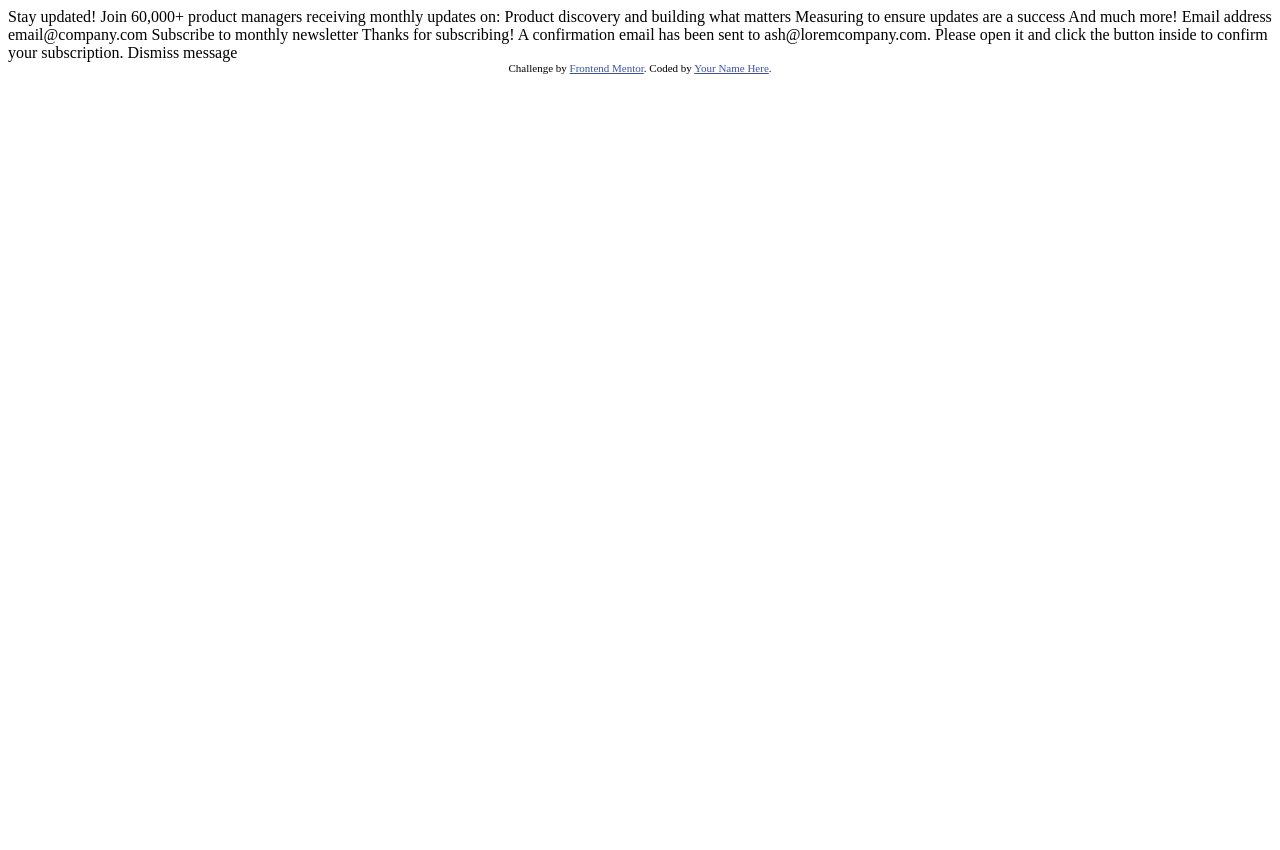
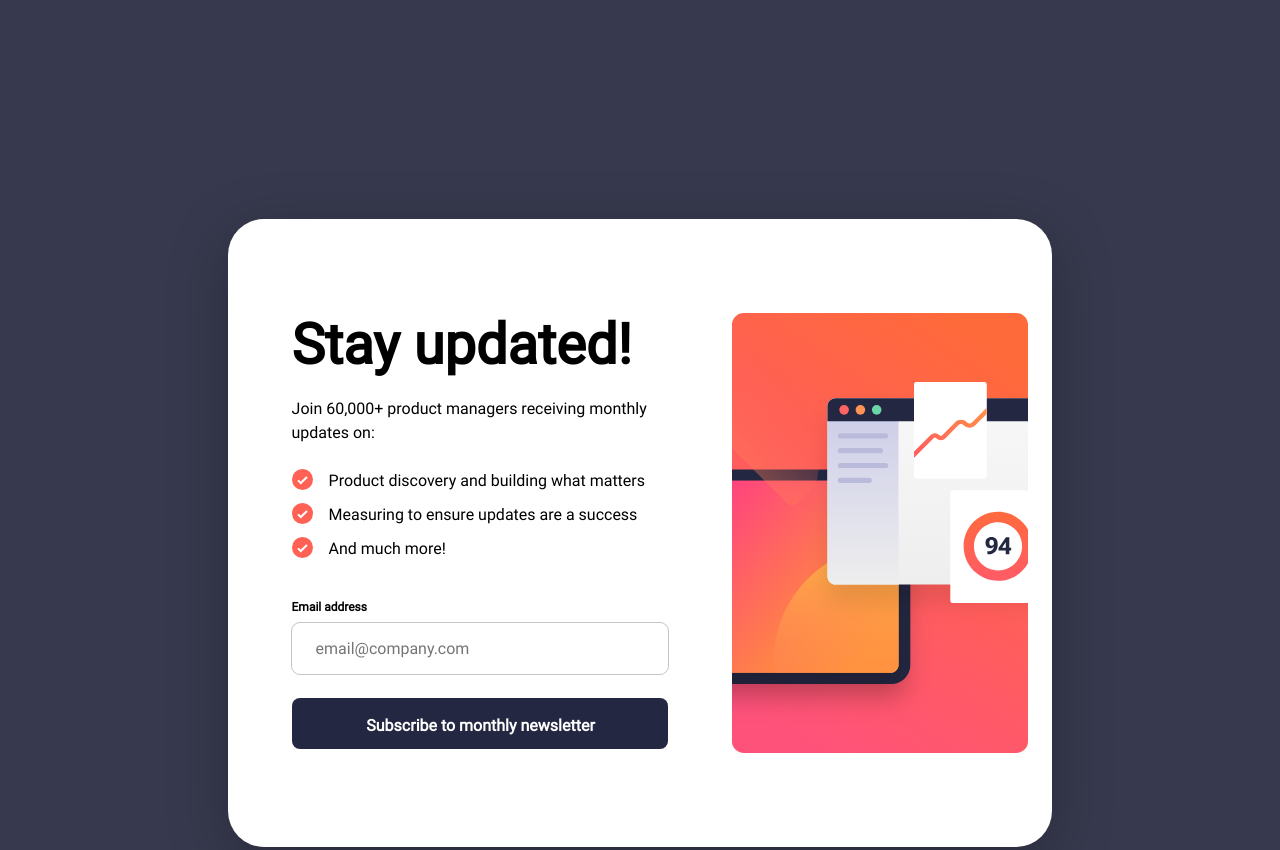
Before and after one commit to Chanawin-kmpn/newsletter-sign-up-form, a plain HTML site: page index.html in a window 1280 px wide. Shown: the top 850 px of the page. Before the commit the page ends 800 px from the top, so only its background shows below. Drawn offline with Linux system fonts and the light colour scheme.

Commit message:
Update project
Update project to github repositories

```diff
--- a/index.html
+++ b/index.html
@@ -1,52 +1,81 @@
 <!DOCTYPE html>
 <html lang="en">
+
 <head>
   <meta charset="UTF-8">
-  <meta name="viewport" content="width=device-width, initial-scale=1.0"> <!-- displays site properly based on user's device -->
+  <meta name="viewport" content="width=device-width, initial-scale=1.0">
+  <!-- displays site properly based on user's device -->
 
   <link rel="icon" type="image/png" sizes="32x32" href="./assets/images/favicon-32x32.png">
+  <link rel="stylesheet" href="style.css">
 
   <title>Frontend Mentor | Newsletter sign-up form with success message</title>
 
   <!-- Feel free to remove these styles or customise in your own stylesheet 👍 -->
   <style>
-    .attribution { font-size: 11px; text-align: center; }
-    .attribution a { color: hsl(228, 45%, 44%); }
+    .attribution {
+      font-size: 11px;
+      text-align: center;
+    }
+
+    .attribution a {
+      color: hsl(228, 45%, 44%);
+    }
   </style>
 </head>
+
 <body>
 
   <!-- Sign-up form start -->
-
-  Stay updated!
-
-  Join 60,000+ product managers receiving monthly updates on:
-
-  Product discovery and building what matters
-  Measuring to ensure updates are a success
-  And much more!
-
-  Email address
-  email@company.com
-
-  Subscribe to monthly newsletter
-
-  <!-- Sign-up form end -->
-
-  <!-- Success message start -->
-
-  Thanks for subscribing!
-
-  A confirmation email has been sent to ash@loremcompany.com.
-  Please open it and click the button inside to confirm your subscription.
-
-  Dismiss message
-
-  <!-- Success message end -->
+  <main class="container">
+    <div class="sign-up-form">
+      <div class="main-hero">
+        <img src="./assets/images/illustration-sign-up-mobile.svg" alt="Hero image" class="mobile-hero">
+        <img src="./assets/images/illustration-sign-up-desktop.svg" alt="Hero image" class="desktop-hero">
+      </div>
+      <div class="main-content">
+        <h1 class="heading-content">Stay updated!</h1>
+        <p class="info-content">Join 60,000+ product managers receiving monthly updates on:</p>
+        <ul class="list-content">
+          <li class="list-item"><img src="./assets/images/icon-list.svg" alt="Icon list">Product discovery and building
+            what matters</li>
+          <li class="list-item"><img src="./assets/images/icon-list.svg" alt="Icon list">Measuring to ensure updates
+            are
+            a success</li>
+          <li class="list-item"><img src="./assets/images/icon-list.svg" alt="Icon list">And much more!</li>
+        </ul>
+        <div class="email-container">
+          <form>
+            <div class="form-status">
+              <label for="email">Email address</label>
+              <p class="error-message"></p>
+            </div>
+            <input type="email" name="email" id="email-submit" placeholder="email@company.com">
+            <input type="submit" value="Subscribe to monthly newsletter" id="submit-btn" onclick="validateEmail(email)">
+          </form>
+        </div>
+      </div>
+    </div>
+    <div class="thank-form">
+      <section class="wrapper">
+        <div class="thank-content">
+          <img src="./assets/images/icon-success.svg" alt="Success icon" class="success-icon">
+          <h1 class="thank-heading">Thanks for subscribing!</h1>
+          <p class="thank-description">A confirmation email has been sent to <strong class="user-email"
+              id="user-email"></strong>.
+            Please open it and click the button inside to confirm your subscription.</p>
+        </div>
+        <button class="dismiss-btn">Dismiss message</button>
+      </section>
+    </div>
+  </main>
 
   <div class="attribution">
     Challenge by <a href="https://www.frontendmentor.io?ref=challenge" target="_blank">Frontend Mentor</a>.
     Coded by <a href="#">Your Name Here</a>.
   </div>
+
+  <script src="script.js"></script>
 </body>
+
 </html>
--- /dev/null
+++ b/script.js
@@ -0,0 +1,54 @@
+var submitBtn = document.getElementById("submit-btn");
+var dismissBtn = document.querySelector(".dismiss-btn")
+var signupForm = document.querySelector(".sign-up-form")
+var thankForm = document.querySelector(".thank-form")
+var userEmail = document.getElementById("user-email")
+
+
+submitBtn.addEventListener("click", function (event) {
+    event.preventDefault();
+
+    dismissBtn.addEventListener("click", function () {
+        signupForm.style.display = "flex";
+        thankForm.style.display = "none";
+    })
+
+    const emailSubmit = document.getElementById("email-submit").value;
+    const validEmail = validateEmail(emailSubmit);
+
+    if (validEmail) {
+        userEmail.textContent = emailSubmit;
+        signupForm.style.display = "none";
+        thankForm.style.display = "flex";
+    }
+
+
+});
+
+function validateEmail(email) {
+    var errorMessage = document.getElementsByClassName("error-message")[0];
+
+    var emailRegex = /^[^\s@]+@[^\s@]+\.[^\s@]+$/;
+
+    function inputStyle(error) {
+        var emailInput = document.getElementById("email-submit")
+        if (error = "error") {
+            emailInput.style.color = "hsla(4, 100%, 67%, 1)"
+            emailInput.style.backgroundColor = "hsla(4, 100%, 67%, 0.15)"
+            emailInput.style.outlineColor = "hsla(4, 100%, 67%, 1)"
+        }
+    }
+
+    if (email === "") {
+        inputStyle("error");
+        errorMessage.textContent = "Email address is required";
+        return false
+    } else if (!emailRegex.test(email)) {
+        inputStyle("error");
+        errorMessage.textContent = "Valid email required";
+        return false
+    } else {
+        errorMessage.textContent = "";
+        return true
+    }
+};
--- /dev/null
+++ b/style.css
@@ -0,0 +1,223 @@
+@font-face {
+    font-family: 'Roboto';
+    src: url('./assets/fonts/Roboto-Regular.ttf') format('truetype'), url('./assets/fonts/Roboto-Bold.ttf') format('truetype');
+    font-weight: normal;
+    font-style: normal;
+}
+
+*,
+*::before,
+*::after {
+    box-sizing: border-box;
+}
+
+* {
+    margin: 0;
+    padding: 0;
+}
+
+html,
+body {
+    height: 100%;
+}
+
+img,
+svg {
+    display: block;
+    max-width: 100%;
+}
+
+
+body {
+    font-family: Roboto;
+    font-size: 1rem;
+    font-weight: 400;
+    line-height: 1.5;
+}
+
+.container {
+    display: flex;
+    flex-direction: column;
+    align-items: center;
+}
+
+.sign-up-form {
+    position: relative;
+    display: flex;
+    flex-direction: column;
+    align-items: center;
+    gap: 2.5rem;
+}
+
+.desktop-hero {
+    display: none;
+}
+
+.main-content {
+    display: flex;
+    flex-direction: column;
+    margin: 0 1.5rem 2.5rem;
+    gap: 1.5rem
+}
+
+.heading-content {
+    font-size: 2.5rem;
+    font-weight: 700;
+    line-height: 1;
+}
+
+.list-content {
+    display: flex;
+    flex-direction: column;
+    gap: 0.625rem;
+    margin-bottom: 1rem;
+}
+
+.list-item {
+    display: flex;
+    align-items: flex-start;
+    list-style: none;
+    gap: 1rem;
+}
+
+.email-container {
+    display: flex;
+    flex-direction: column;
+}
+
+.form-status {
+    display: flex;
+    justify-content: space-between;
+    font-size: 0.75rem;
+    font-weight: 700;
+    line-height: 1.125;
+}
+
+.error-message {
+    color: hsla(4, 100%, 67%, 1);
+    /* display: none; */
+}
+
+input {
+    font-family: Roboto;
+    font-size: 1rem;
+}
+
+input#email-submit {
+    width: 100%;
+    flex: 1 0 376px;
+    border-radius: 8px;
+    border: none;
+    outline: 1px solid hsla(243, 28%, 13%, 0.25);
+    padding: 1rem 1.5rem;
+    margin: 0.5rem 0 1.5rem;
+}
+
+input#submit-btn {
+    color: hsla(0, 0%, 100%, 1);
+    font-weight: 700;
+    width: 100%;
+    border: none;
+    border-radius: 8px;
+    background: hsla(234, 29%, 20%, 1);
+    padding: 1.125rem 2.875rem 0.875rem 3rem;
+}
+
+.thank-form {
+    position: absolute;
+    display: none;
+}
+
+.wrapper {
+    display: flex;
+    flex-direction: column;
+    justify-content: space-between;
+    height: 38.9375rem;
+    max-height: 100%;
+    margin: 9.3125rem 1.5rem 2.5rem;
+}
+
+h1.thank-heading {
+    font-size: 2.5rem;
+    line-height: 1;
+    margin: 1em 0 0.6em;
+}
+
+.dismiss-btn {
+    color: hsla(0, 0%, 100%, 1);
+    font-family: Roboto;
+    font-size: 1rem;
+    font-weight: 700;
+    line-height: 1.5;
+    padding: 1.125rem 6.0875rem 0.875rem 6.2125rem;
+    border-radius: 8px;
+    background: hsla(234, 29%, 20%, 1);
+}
+
+@media (min-width: 1200px) {
+    body {
+        background: hsla(234, 17%, 26%, 1);
+    }
+
+    .container {
+        flex-direction: row;
+        margin: 13.6875rem 17.7777%;
+    }
+
+    .sign-up-form {
+        display: flex;
+        flex-direction: row-reverse;
+        gap: 0;
+        border-radius: 36px;
+        background: #FFF;
+        box-shadow: 0px 15px 60px 0px rgba(0, 0, 0, 0.25);
+        padding: 1.5rem;
+    }
+
+    .desktop-hero {
+        display: block;
+    }
+
+    .mobile-hero {
+        display: none;
+    }
+
+    .main-content {
+        margin: 4.625rem 4rem 4.625rem 2.5rem;
+        max-width: 23.5rem;
+    }
+
+    .heading-content {
+        font-size: 3.5rem;
+    }
+
+    .thank-form {
+        display: none;
+        width: 100%;
+        height: 100%;
+        top: 0;
+        left: 0;
+        right: 0;
+        bottom: 0;
+    }
+
+    .wrapper {
+        width: 100%;
+        max-width: 31.5rem;
+        height: fit-content;
+        max-height: 100%;
+        background: hsla(0, 0%, 100%, 1);
+        border-radius: 36px;
+        box-shadow: 0px 15px 60px 0px rgba(0, 0, 0, 0.25);
+        padding: 4rem;
+        margin: 17.5rem auto;
+    }
+
+    h1.thank-heading {
+        font-size: 3.5rem;
+    }
+
+    .thank-description {
+        margin-bottom: 2.5rem;
+    }
+}
```
